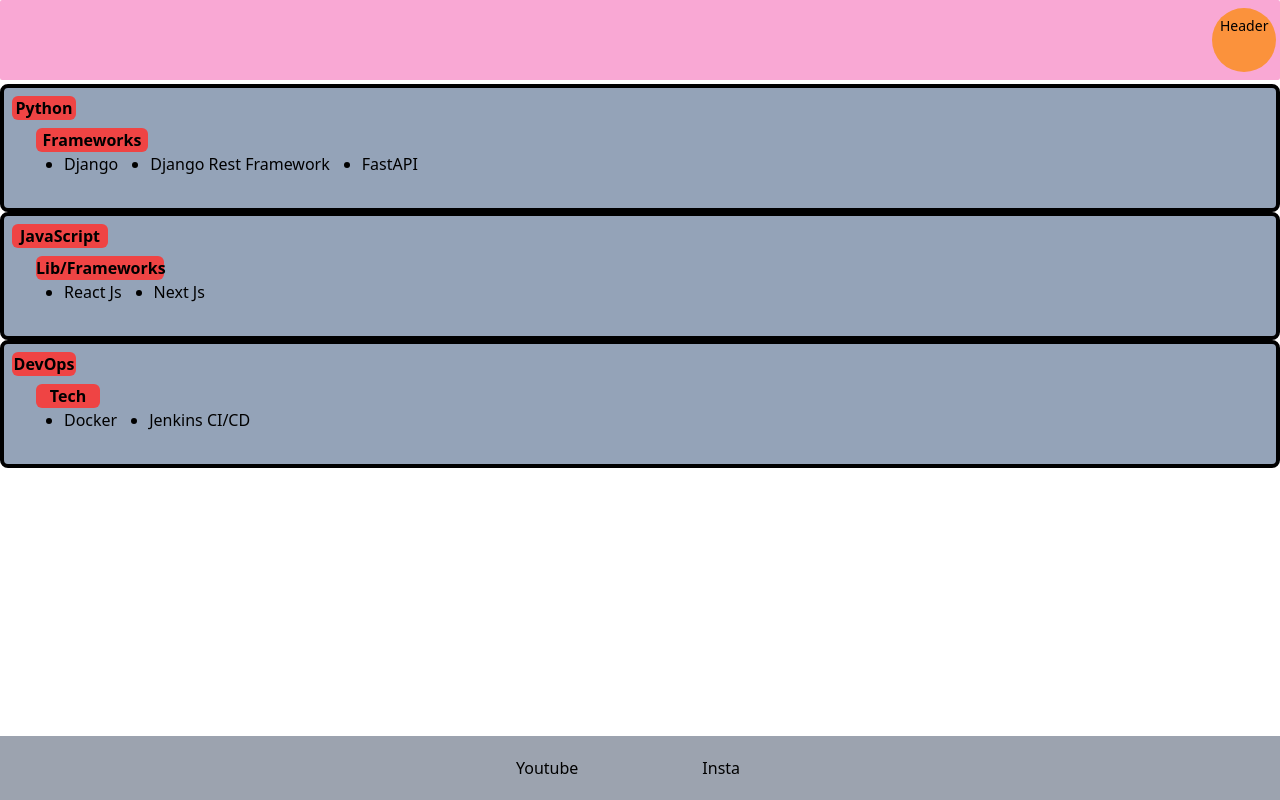
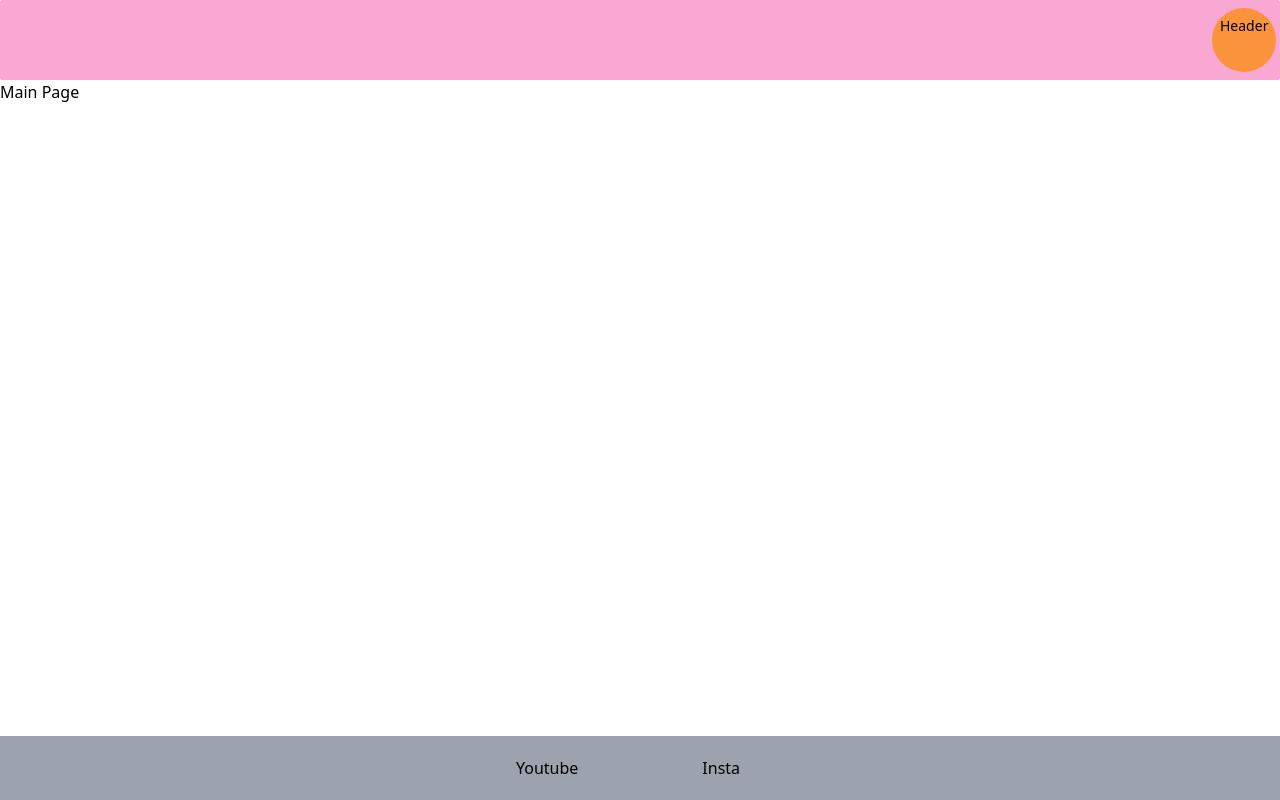
Before and after one commit to GautamSharma26/portfolio, a Next.js app: page /main in a window 1280 px wide. Built offline with nearby package versions, Linux system fonts and the light colour scheme.

Commit message:
refactored

```diff
--- a/app/(main)/main/layout.tsx
+++ b/app/(main)/main/layout.tsx
@@ -2,7 +2,7 @@ import React from 'react'
 
 const MainLayout = ({children}) => {
   return (
-    <div className='min-h-[calc(100vh-144px)]'>
+    <div className=''>
         {children}
     </div>
   )
--- a/app/(main)/main/page.js
+++ b/app/(main)/main/page.js
@@ -1,33 +1,8 @@
 import Link from 'next/link'
 const MainPage = () => {
   return (
-    <div className='pt-1'>
-      <div className='bg-slate-400 border-solid border-black border-4 hover:border-dotted w-screen rounded-lg h-32'>
-        <p className='m-2 font-bold bg-red-500 w-16 text-center rounded-md'>Python</p>
-        <p className='relative left-8 font-bold bg-red-500 w-28 text-center rounded-md mt-2'>Frameworks</p>
-        <ul className="absolute list-disc flex flex-row left-16 space-x-8">
-          <li>Django</li>
-          <li>Django Rest Framework</li>
-          <li>FastAPI</li>
-        </ul>
-      </div>
-      <div className='border-solid bg-slate-400 border-black border-4 hover:border-dotted w-screen rounded-lg h-32'>
-        <p className='m-2 font-bold bg-red-500 w-24 text-center rounded-md'>JavaScript</p>
-        <p className='relative left-8 font-bold bg-red-500 w-32 text-center rounded-md mt-2'>Lib/Frameworks</p>
-        <ul className="absolute list-disc flex flex-row left-16 space-x-8">
-          <li>React Js</li>
-          <li>Next Js</li>
-        </ul>
-      </div>
-
-      <div className='bg-slate-400 border-solid border-black border-4 hover:border-dotted w-screen rounded-lg h-32'>
-        <p className='m-2 font-bold bg-red-500 w-16 text-center rounded-md'>DevOps</p>
-        <p className='relative left-8 font-bold bg-red-500 w-16 text-center rounded-md mt-2'>Tech</p>
-        <ul className="absolute list-disc flex flex-row left-16 space-x-8">
-          <li>Docker</li>
-          <li>Jenkins CI/CD</li>
-        </ul>
-      </div>
+    <div className='grid h-[calc(100vh-144px)]'>
+      <div>Main Page</div>
 
     </div>
   )
--- a/components/header/Header.jsx
+++ b/components/header/Header.jsx
@@ -2,7 +2,7 @@ import React from 'react'
 
 const Header = () => {
   return (
-    <div className='flex rounded-sm w-screen   h-20 bg-pink-300 relative'>
+    <div className='flex rounded-sm h-20 bg-pink-300 relative'>
       <div className='flex-initial absolute w-16 h-16 text-sm top-0 mx-1 my-2 right-0 p-2 bg-orange-400 rounded-full items-end'>Header</div>
     </div>
   )
```
Also changed, not shown: demo.js (deleted, +0 -9 lines), 1 other file (tests, documents, lock files or other folders).
